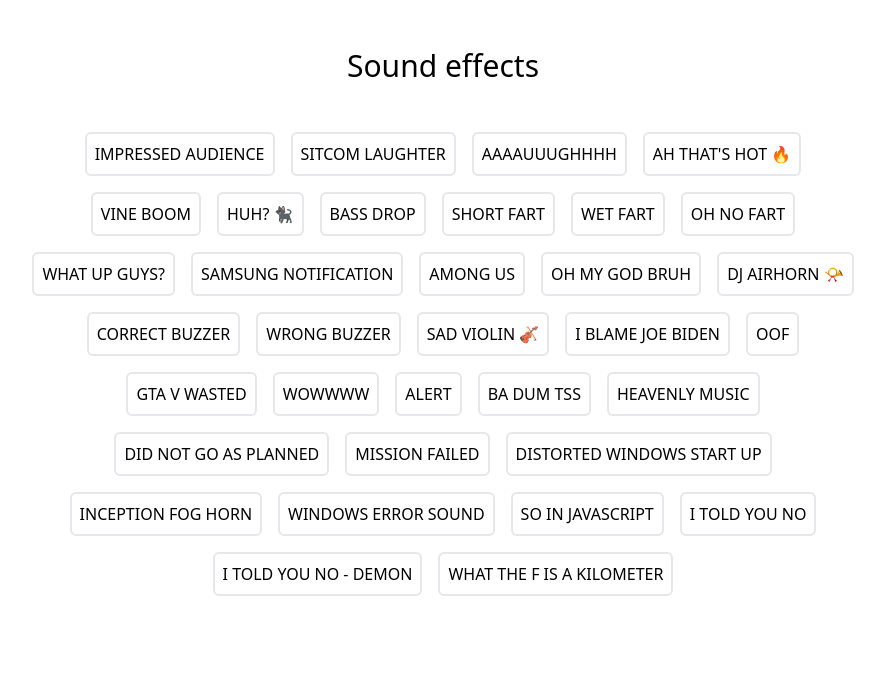
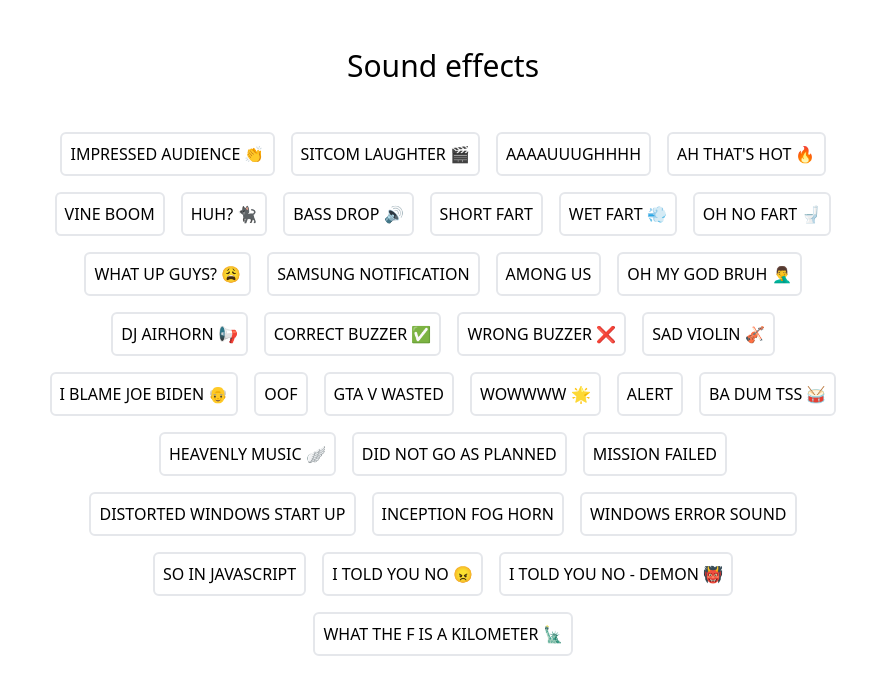
Before and after one commit to iamvetle/sound-effects, a Nuxt app: page / in a window 1280 px wide. Shown: the top 694 px of the page, without its empty margins (197-1082 px from the left). Built offline with nearby package versions, Linux system fonts and the light colour scheme.

Commit message:
Added more emojies.

```diff
--- a/assets/listOfSoundeffects.ts
+++ b/assets/listOfSoundeffects.ts
@@ -35,11 +35,11 @@
 
 const listOfSoundeffects: SoundEffect[] = [
 	{
-		title: "Impressed audience",
+		title: "Impressed audience 👏",
 		src: "/audience-impressed-laugh.mp3",
 	},
 	{
-		title: "Sitcom laughter",
+		title: "Sitcom laughter 🎬",
 		src: "/sitcom-audience-laugh.mp3",
 	},
 	{
@@ -59,7 +59,7 @@
 		src: "huh-cat.mp3",
 	},
 	{
-		title: "Bass drop",
+		title: "Bass drop 🔊",
 		src: "bass-drop.mp3",
 	},
 	{
@@ -68,15 +68,15 @@
 	},
 	{
 		// ? Unsure about this title
-		title: "Wet fart",
+		title: "Wet fart 💨",
 		src: "wet-fart.mp3",
 	},
 	{
-		title: "Oh no fart",
+		title: "Oh no fart 🚽",
 		src: "oh-no-fart.mp3",
 	},
 	{
-		title: "What up guys?",
+		title: "What up guys? 😩",
 		src: "what-up-guys.mp3",
 	},
 	{
@@ -88,19 +88,19 @@
 		src: "among-us-sound.mp3",
 	},
 	{
-		title: "Oh my god bruh",
+		title: "Oh my god bruh 🤦‍♂️",
 		src: "oh-my-god-bruh-oh-hell-naw-man-wtf.mp3",
 	},
 	{
-		title: "DJ airhorn 📯",
+		title: "DJ airhorn 📢",
 		src: "dj-airhorn.mp3",
 	},
 	{
-		title: "Correct buzzer",
+		title: "Correct buzzer ✅",
 		src: "correct-buzzer.mp3",
 	},
 	{
-		title: "Wrong buzzer",
+		title: "Wrong buzzer ❌",
 		src: "wrong-buzzer.mp3",
 	},
 	{
@@ -108,7 +108,7 @@
 		src: "sad-violin.mp3",
 	},
 	{
-		title: "I blame Joe Biden",
+		title: "I blame Joe Biden 👴",
 		src: "i-blame-joe-biden.mp3",
 	},
 	{
@@ -120,7 +120,7 @@
 		src: "gta-v-wasted.mp3",
 	},
 	{
-		title: "Wowwww",
+		title: "Wowwww 🌟",
 		src: "wowwww-sound.mp3",
 	},
 	{
@@ -128,11 +128,11 @@
 		src: "alert.mp3",
 	},
 	{
-		title: "Ba dum tss",
+		title: "Ba dum tss 🥁",
 		src: "ba-dum-tss.mp3",
 	},
 	{
-		title: "Heavenly music",
+		title: "Heavenly music 🪽",
 		src: "heavenly-music.mp3",
 	},
 	{
@@ -161,15 +161,15 @@
 	},
 
 	{
-		title: "I told you no",
+		title: "I told you no 😠",
 		src: "i-told-you-no.mp3",
 	},
 	{
-		title: "I told you no - demon",
+		title: "I told you no - demon 👹",
 		src: "i-told-you-no-demon.mp3",
 	},
 	{
-		title: "What the f is a kilometer",
+		title: "What the f is a kilometer 🗽",
 		src: "what-the-f-is-a-kilometer.mp3",
 	},
 ];
```
